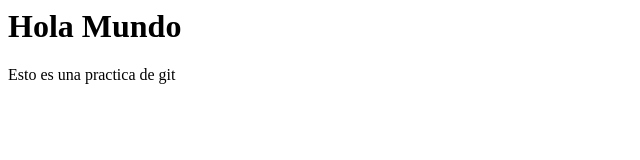
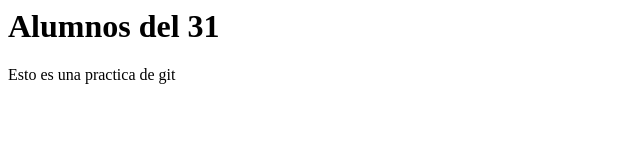
Before and after one commit to javb93/practicahtml, a plain HTML site: page src/index.html in a window 1280 px wide. Shown: the whole page, without its empty margins (0-640 px from the left). Drawn offline with Linux system fonts and the light colour scheme.

Commit message:
cambio de mensaje

```diff
--- a/src/index.html
+++ b/src/index.html
@@ -3,7 +3,7 @@
     <title>Practica</title>
   </head>
   <body>
-    <h1>Hola Mundo</h1>
+    <h1>Alumnos del 31</h1>
     <p>Esto es una practica de git</p>
   </body>
 </html>
```
